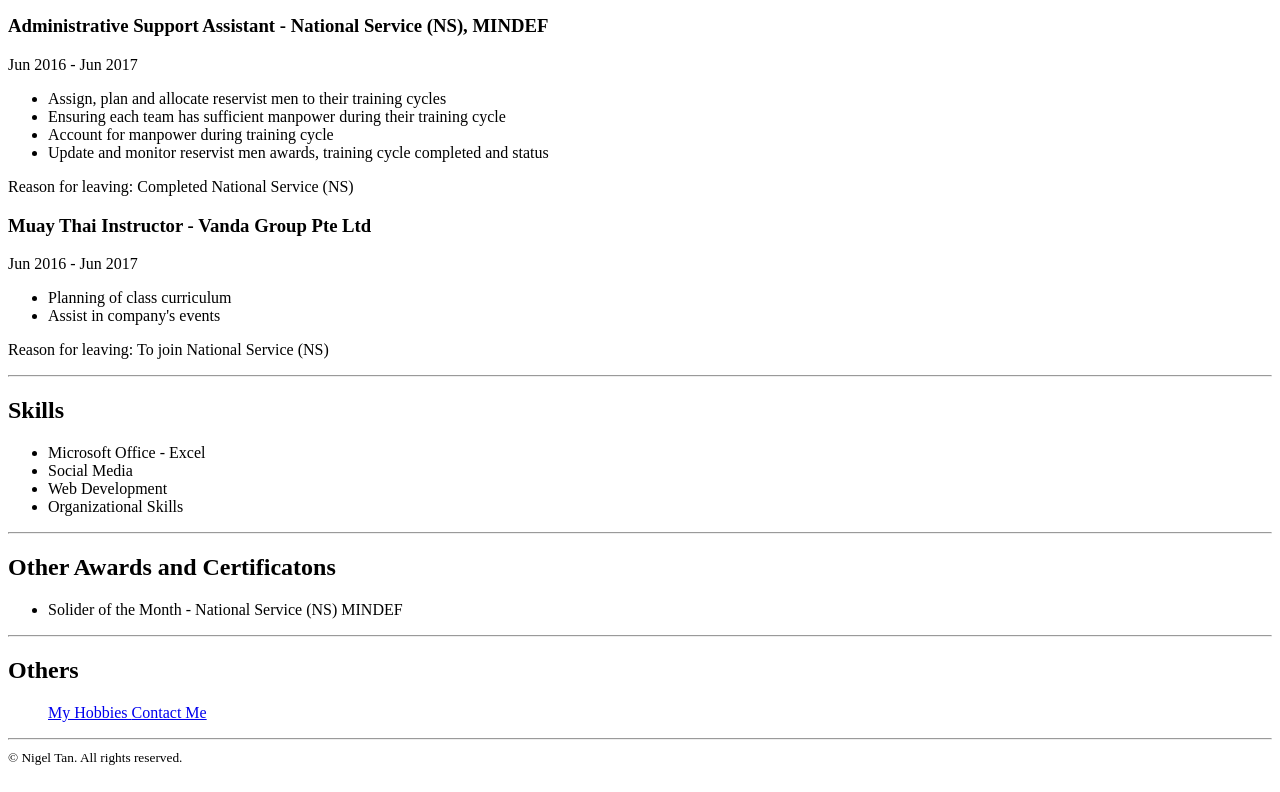
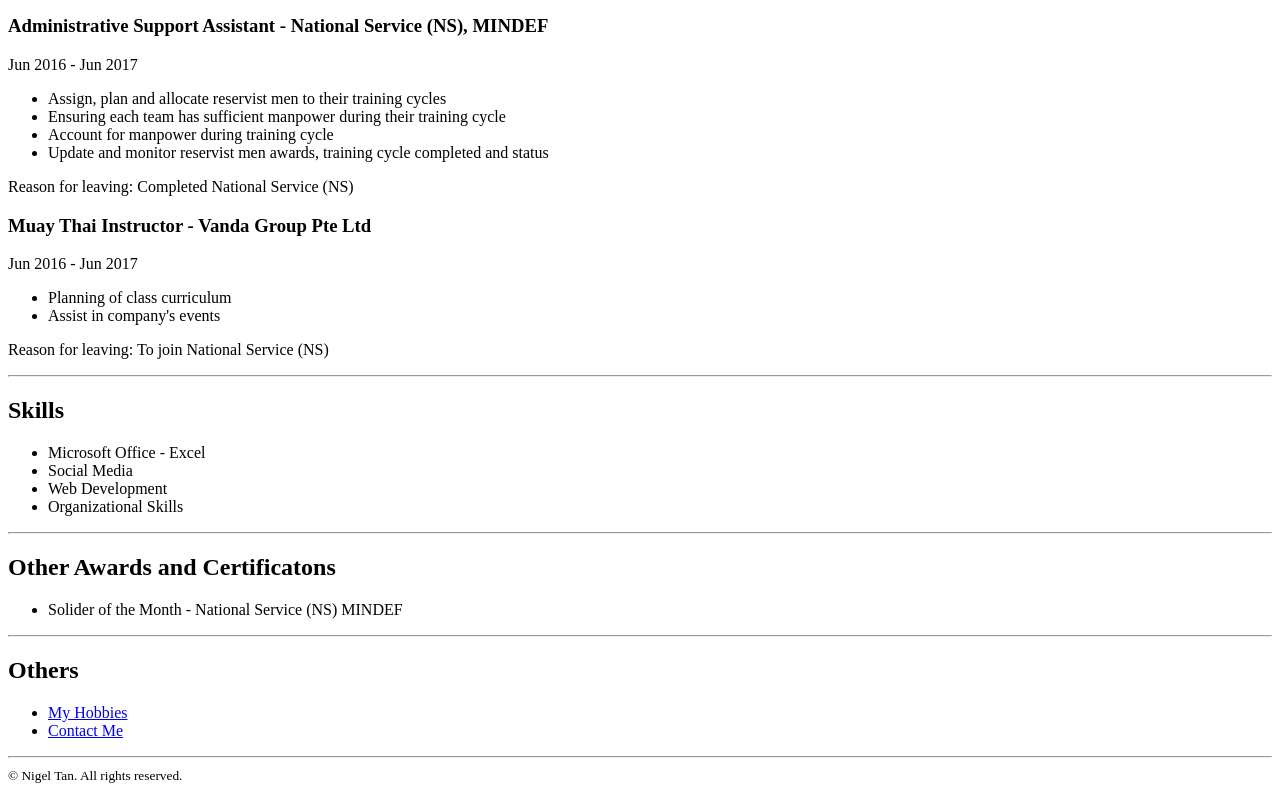
Before and after one commit to mrlengzai/my-dashboard, a plain HTML site: page index.html in a window 1280 px wide. Shown: the part 806-1598 px from the top of the page. Drawn offline with Linux system fonts and the light colour scheme.

Commit message:
index.html

```diff
--- a/index.html
+++ b/index.html
@@ -79,8 +79,8 @@
 
   <h2>Others</h2>
     <ul>
-      <a href="./public/my-hobbies.html"> My Hobbies </a>
-      <a href="./public/contact-me.html">Contact Me</a>
+      <li><a href="./public/my-hobbies.html"> My Hobbies </a></li>
+      <li><a href="./public/contact-me.html">Contact Me</a></li>
     </ul>
   <hr />
 
```
